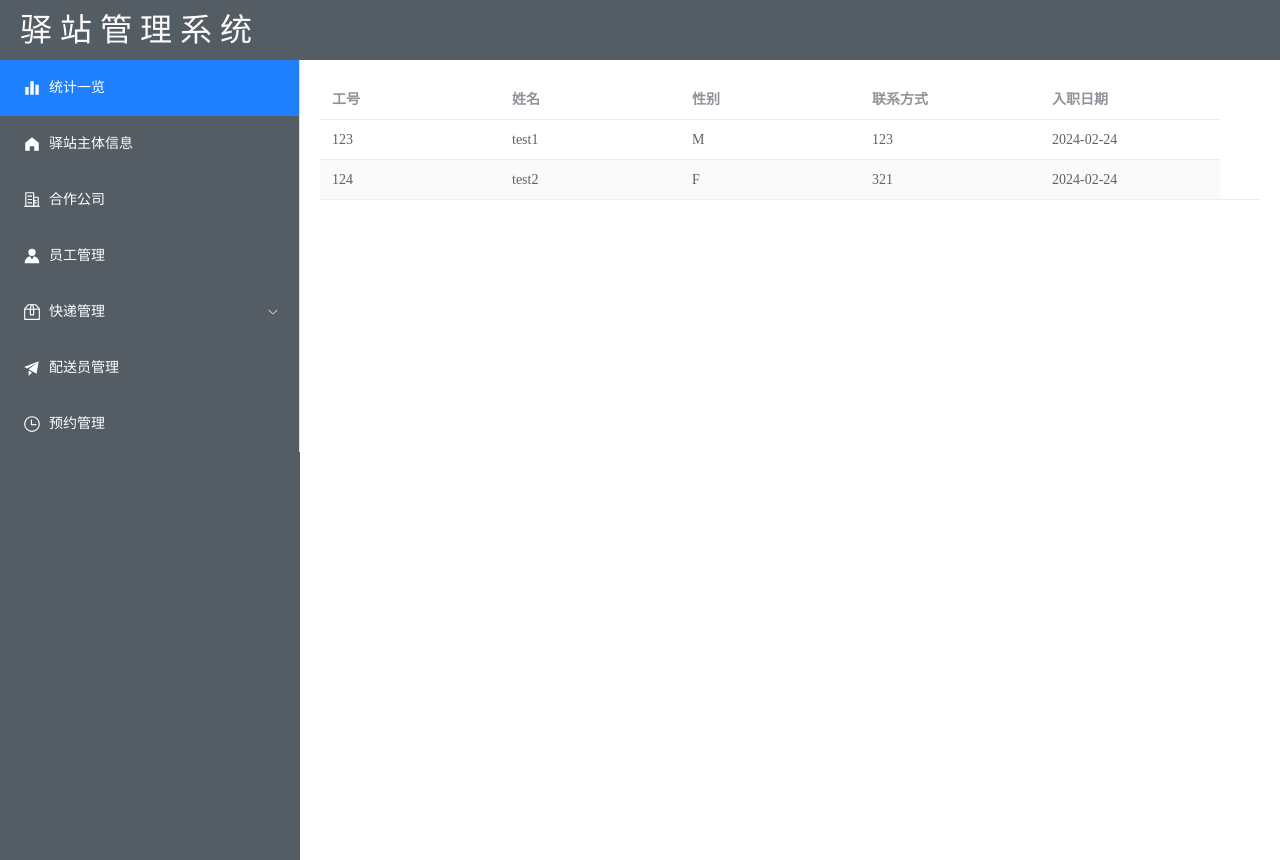
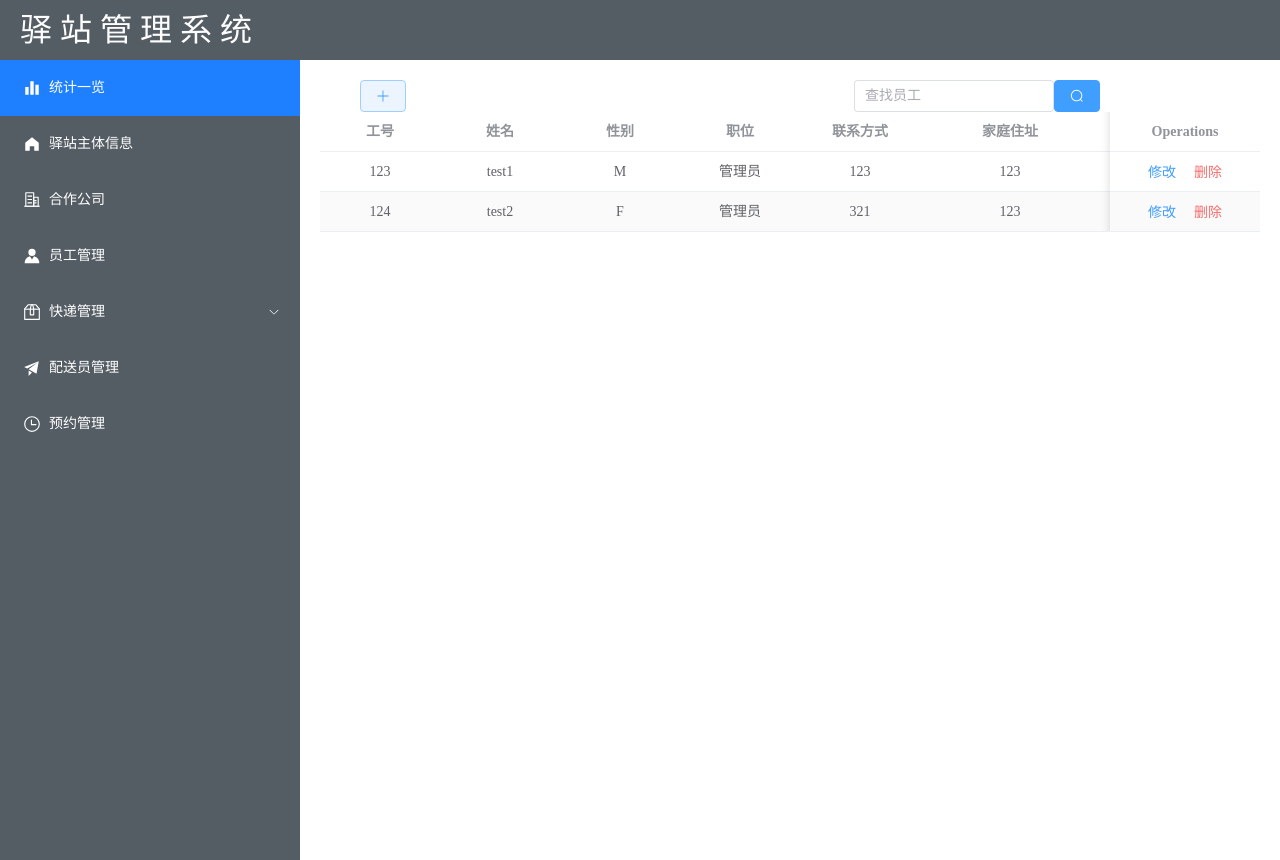
Before and after one commit to Cazacufir/ExpressStation-ManagementSystem, a Vue app in the folder Client/backstage/: page /staff in a window 1280 px wide. Built offline with nearby package versions, Linux system fonts and the light colour scheme.

Commit message:
菜单bug修复

```diff
--- a/Client/backstage/package.json
+++ b/Client/backstage/package.json
@@ -11,6 +11,7 @@
   "dependencies": {
     "@element-plus/icons-vue": "^2.3.1",
     "axios": "^1.6.7",
+    "element-china-area-data": "^6.1.0",
     "element-plus": "^2.5.4",
     "pinia": "^2.1.7",
     "vue": "^3.3.11",
--- a/Client/backstage/src/layout/compoents/header.vue
+++ b/Client/backstage/src/layout/compoents/header.vue
@@ -8,5 +8,4 @@
 .header{
     background: #545c64;
 }
-
 </style>
--- a/Client/backstage/src/layout/compoents/sideBar.vue
+++ b/Client/backstage/src/layout/compoents/sideBar.vue
@@ -75,4 +75,8 @@ const StringIndex = (index) => {
 .el-menu-item.is-active {
     background-color: #1e80ff !important;
 }
+
+.el-menu{
+    border:none
+}
 </style>
--- a/Client/backstage/src/views/home/home.vue
+++ b/Client/backstage/src/views/home/home.vue
@@ -1,4 +1,5 @@
 <template>
+    <div class="container"></div>
     此处放echarts
 </template>
 
--- a/Client/backstage/src/views/login/compoents/userInfoForm.vue
+++ b/Client/backstage/src/views/login/compoents/userInfoForm.vue
@@ -1,5 +1,10 @@
 <template>
     <el-form ref="info_ruleFormRef" :model="info" :rules="rules_info" size="large" label-width="auto">
+
+        <el-form-item prop="name" label="您的姓名">
+            <el-input v-model="info.name"></el-input>
+        </el-form-item>
+
         <el-form-item prop="age" label="您的年龄">
             <el-input v-model="info.age"></el-input>
         </el-form-item>
@@ -8,8 +13,8 @@
             <el-input v-model="info.sex"></el-input>
         </el-form-item>
 
-        <el-form-item prop="name" label="您的姓名">
-            <el-input v-model="info.name"></el-input>
+        <el-form-item prop="address" label="家庭地址">
+            <el-input v-model="info.address"></el-input>
         </el-form-item>
 
         <el-form-item>
@@ -28,7 +33,8 @@ const emit = defineEmits(['getAdmin'])
 const info = reactive({
     age:null,
     sex:null,
-    name:null
+    name:null,
+    address:null
 })
 
 const checkAge = (role,value,callback) =>{
@@ -50,6 +56,9 @@ const rules_info = reactive({
     ],
     name:[
     { required: true, message: '姓名不能为空！', trigger: 'blur' }
+    ],
+    address:[
+    { required: true, message: '地址不能为空！', trigger: 'blur' }
     ]
 })
 
--- a/Client/backstage/src/views/staff/staff.vue
+++ b/Client/backstage/src/views/staff/staff.vue
@@ -1,11 +1,26 @@
 <template>
-    <div class="container">
+    <div class="container flex flex-col">
+        <div class="flex justify-between">
+            <el-button plain type="primary" class="ml-40" icon="Plus"></el-button>
+            <div class="flex mr-160">
+                <el-input v-model="searchFor" placeholder="查找员工"></el-input>
+                <el-button type="primary" icon="Search"></el-button>
+            </div>
+        </div>
         <el-table :data="staff" stripe>
-            <el-table-column prop="staffId" label="工号" width="180" />
-            <el-table-column prop="name" label="姓名" width="180" />
-            <el-table-column prop="sex" label="性别" width="180" />
-            <el-table-column prop="contact" label="联系方式" width="180" />
-            <el-table-column prop="joinDate" label="入职日期" width="180" />
+            <el-table-column prop="staffId" label="工号" width="120" align="center" />
+            <el-table-column prop="name" label="姓名" width="120" align="center" />
+            <el-table-column prop="sex" label="性别" width="120" align="center" />
+            <el-table-column prop="work" label="职位" width="120" align="center" />
+            <el-table-column prop="contact" label="联系方式" width="120" align="center" />
+            <el-table-column prop="address" label="家庭住址" width="180" align="center" />
+            <el-table-column prop="joinDate" label="入职日期" width="120" align="center" />
+            <el-table-column fixed="right" label="Operations" width="150" align="center">
+                <template #default>
+                    <el-button link type="primary">修改</el-button>
+                    <el-button link type="danger">删除</el-button>
+                </template>
+            </el-table-column>
         </el-table>
     </div>
 </template>
@@ -15,18 +30,30 @@ import { onMounted, reactive, ref } from "vue";
 
 const staff = ref([
     {
-        staffId:'123',
-        name:'test1',
-        sex:'M',
-        contact:'123',
-        joinDate:'2024-02-24'
+        staffId: '123',
+        name: 'test1',
+        sex: 'M',
+        contact: '123',
+        address: '123',
+        work: '管理员',
+        joinDate: '2024-02-24'
     },
     {
-        staffId:'124',
-        name:'test2',
-        sex:'F',
-        contact:'321',
-        joinDate:'2024-02-24'
+        staffId: '124',
+        name: 'test2',
+        sex: 'F',
+        contact: '321',
+        address: '123',
+        work: '管理员',
+        joinDate: '2024-02-24'
     }
 ])
+
+const searchFor = ref('')
 </script>
+
+<style lang="scss" scoped>
+.el-input {
+    width: 200px;
+}
+</style>
```
Also changed, not shown: 1 other file (tests, documents, lock files or other folders).
